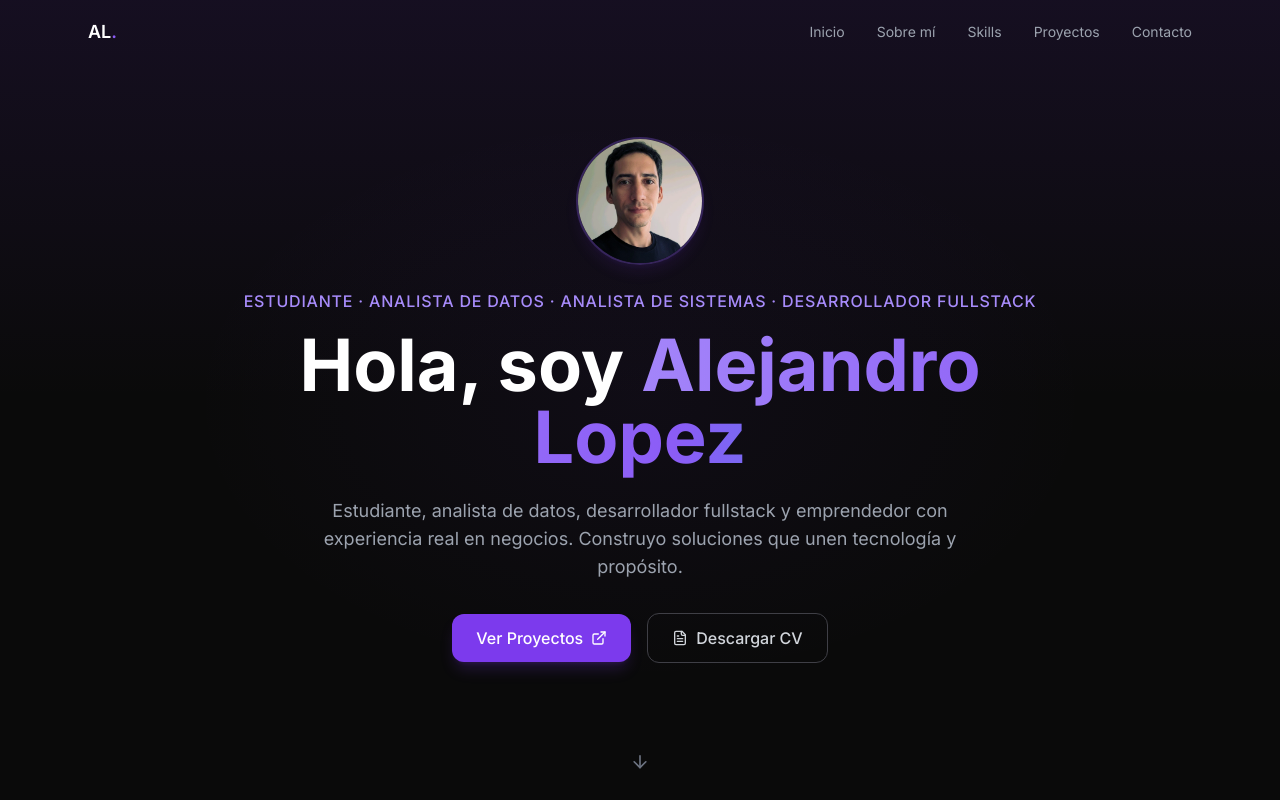
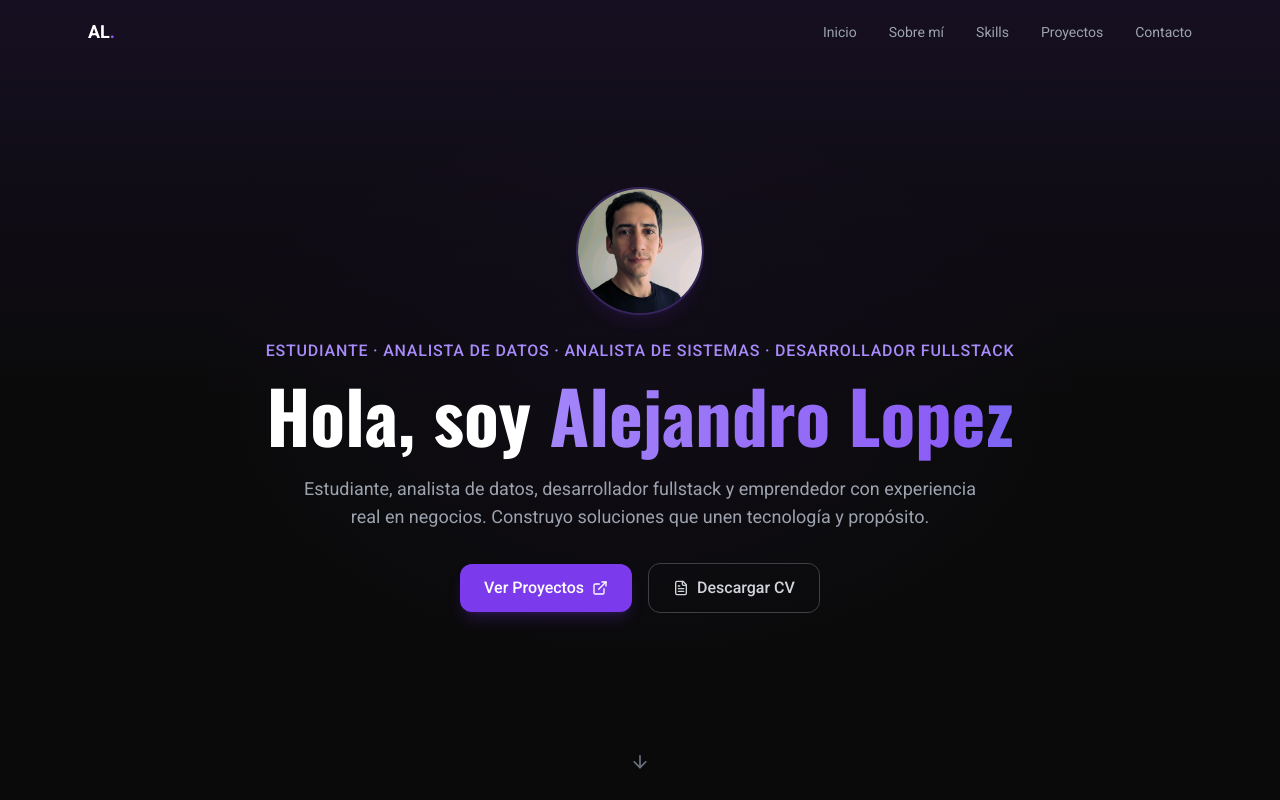
Before and after one commit to Alejandro-lopez1/Portfolio_web, a React (Vite) app in the folder portfolio/: page / in a window 1280 px wide. Shown: the top 800 px of the page. Built offline with nearby package versions, Linux system fonts and the light colour scheme.

Commit message:
feat: cambio de tipografía

```diff
--- a/portfolio/index.html
+++ b/portfolio/index.html
@@ -8,7 +8,7 @@
     <meta name="keywords" content="desarrollador fullstack, react, django, python, portfolio" />
     <link rel="preconnect" href="https://fonts.googleapis.com" />
     <link rel="preconnect" href="https://fonts.gstatic.com" crossorigin />
-    <link href="https://fonts.googleapis.com/css2?family=Inter:wght@300;400;500;600;700;800&display=swap" rel="stylesheet" />
+    <link href="https://fonts.googleapis.com/css2?family=Oswald:wght@400;500;600;700&family=Roboto:wght@300;400;500;700&family=JetBrains+Mono:wght@400;500;700&display=swap" rel="stylesheet" />
     <title>Alejandro Lopez | Fullstack Developer</title>
   </head>
   <body>
--- a/portfolio/src/components/Projects.jsx
+++ b/portfolio/src/components/Projects.jsx
@@ -101,7 +101,7 @@ export default function Projects() {
                 {project.stack.map((tech) => (
                   <span
                     key={tech}
-                    className="px-2.5 py-1 text-xs font-medium rounded-full bg-zinc-800/80 text-gray-300 border border-zinc-700/50"
+                    className="px-2.5 py-1 text-xs font-medium font-mono rounded-full bg-zinc-800/80 text-gray-300 border border-zinc-700/50"
                   >
                     {tech}
                   </span>
--- a/portfolio/src/index.css
+++ b/portfolio/src/index.css
@@ -8,6 +8,15 @@ html {
 
 body {
   @apply bg-[#0a0a0a] text-gray-300 antialiased;
+}
+
+@layer base {
+  h1, h2, h3, h4, h5, h6 {
+    font-family: theme('fontFamily.heading');
+  }
+  code, pre, kbd, samp {
+    font-family: theme('fontFamily.mono');
+  }
 }
 
 ::selection {
--- a/portfolio/tailwind.config.js
+++ b/portfolio/tailwind.config.js
@@ -8,7 +8,9 @@ export default {
   theme: {
     extend: {
       fontFamily: {
-        sans: ['Inter', 'system-ui', '-apple-system', 'sans-serif'],
+        sans: ['Roboto', 'system-ui', '-apple-system', 'sans-serif'],
+        heading: ['Oswald', 'sans-serif'],
+        mono: ['JetBrains Mono', 'monospace'],
       },
       animation: {
         'gradient': 'gradient 8s ease infinite',
```
